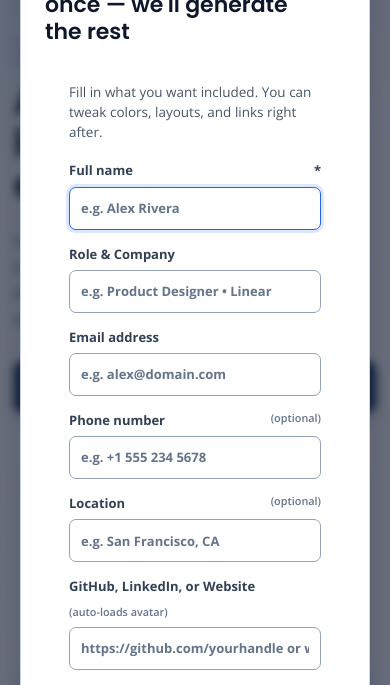
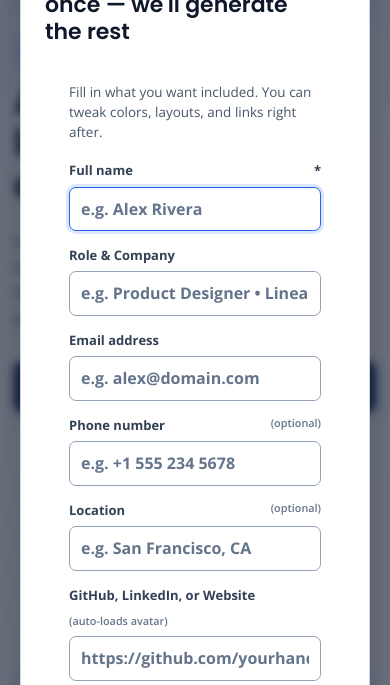
Before and after one commit to ezykl/cards-signature, a website with bundled scripts: page index.html in a window 390 px wide. Both pictures are taken after a click on the button "Create a signature". Shown: the part 124-809 px from the top of the page. Built offline with nearby package versions, Linux system fonts and the light colour scheme.

Commit message:
fix(mobile): optimize touch targets and prevent iOS input zooming

```diff
--- a/css/theme.css
+++ b/css/theme.css
@@ -502,14 +502,16 @@ button[disabled] {
 /* Forms: clearer states */
 .form-input,
 .form-select {
+  touch-action: manipulation;
   transition:
     border-color var(--dur-base) ease,
-    box-shadow var(--dur-base) ease,
     background-color var(--dur-base) ease;
 }
-.form-input:hover,
-.form-select:hover {
-  border-color: var(--blue);
+@media (hover: hover) and (pointer: fine) {
+  .form-input:hover,
+  .form-select:hover {
+    border-color: var(--blue);
+  }
 }
 .form-input::placeholder {
   color: #64748b;
@@ -582,7 +584,11 @@ button[disabled] {
   scrollbar-color: rgba(100, 116, 139, 0.45) transparent;
 }
 
-/* Small screens: comfortable targets and no cramped header */
+html {
+  -webkit-tap-highlight-color: transparent;
+}
+
+/* Small screens: comfortable targets, no cramped header, and no iOS auto-zoom */
 @media (max-width: 680px) {
   .site-header {
     margin-top: 6px;
@@ -590,6 +596,12 @@ button[disabled] {
     border-radius: 12px;
   }
   .button {
+    min-height: 44px;
+  }
+  .form-input,
+  .form-select,
+  .color-input {
+    font-size: 16px !important;
     min-height: 44px;
   }
   .hero-actions .button {
```
